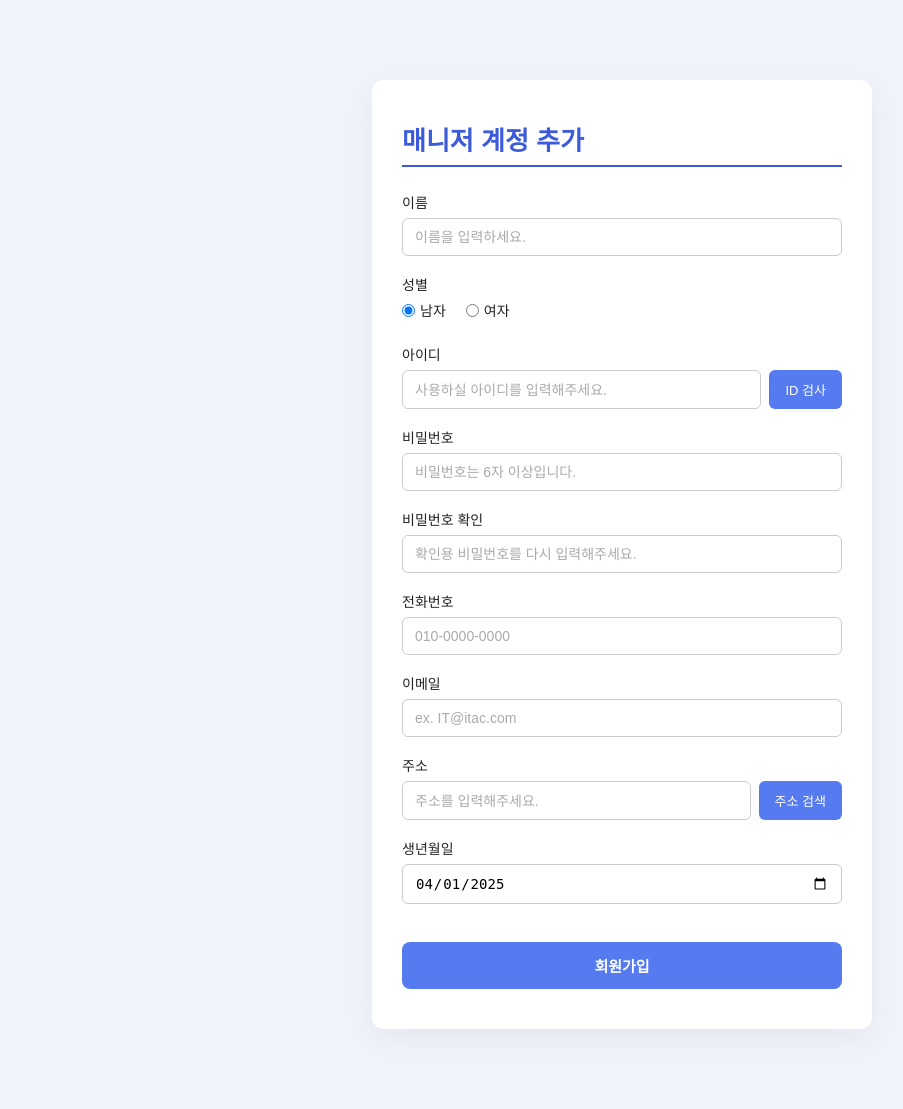
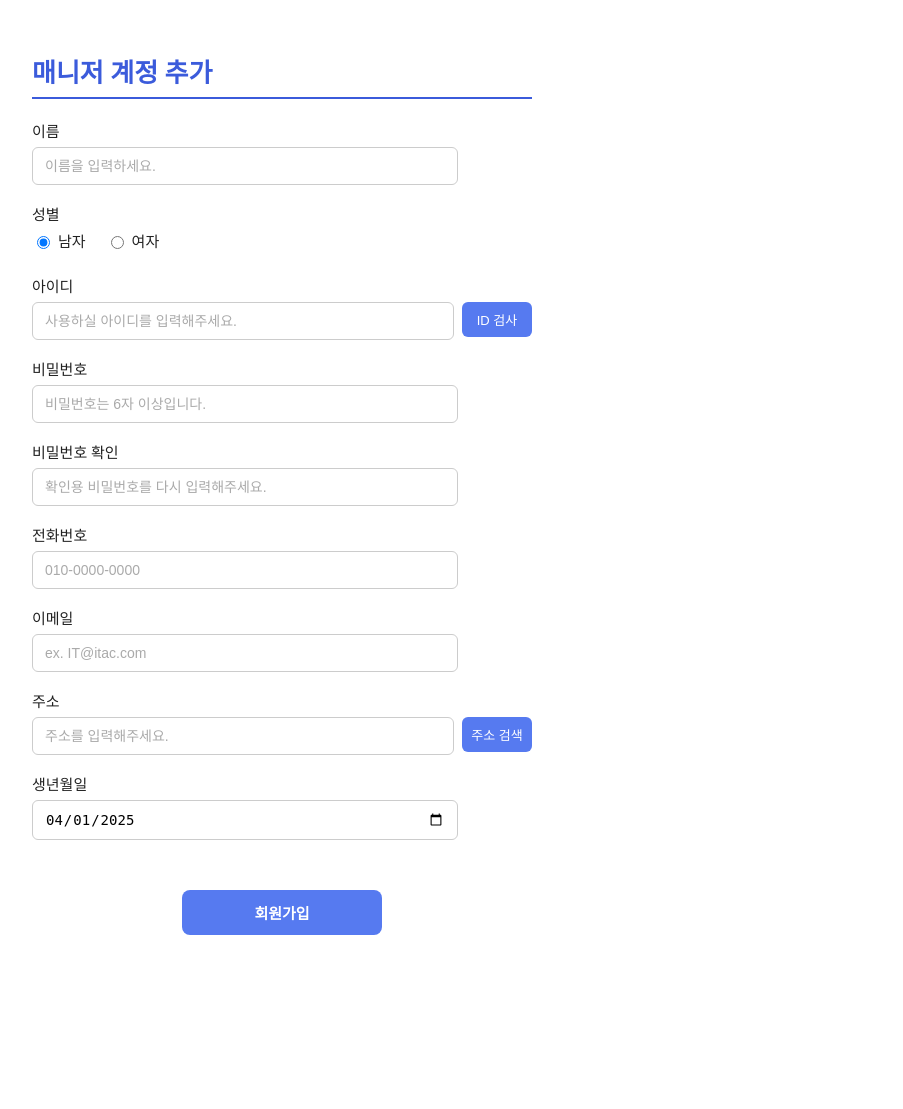
Before and after one commit to ddozero/Academic-Management-Program, a Java web app: page /server/memberJoin.jsp in a window 1280 px wide. Shown: the whole page, without its empty margins (18-921 px from the left). After the commit the page ends 935 px from the top, so only its background shows below. Run offline with Tomcat 11, a stand-in JSP engine, Linux system fonts and the light colour scheme.

Commit message:
회원가입 css수정 - 도영

```diff
--- a/semi2_AcademicManage/src/main/webapp/server/memberJoin.jsp
+++ b/semi2_AcademicManage/src/main/webapp/server/memberJoin.jsp
@@ -5,32 +5,30 @@
 <meta charset="UTF-8">
 <title>회원가입</title>
 <style>
-  * {
-    box-sizing: border-box;
-    margin: 0;
-    padding: 0;
-  }
 
-  body {
-    font-family: 'Noto Sans KR', sans-serif;
-    background-color: #f0f3fa;
-  }
+body{
+	margin: 0px;
+    padding: 0px;
+}
+
+.join-title{
+	width : 500px;
+}
+
+.join-title h2{
+    font-size: 26px;
+    color: #3b5bdb;
+    border-bottom: 2px solid #3b5bdb;
+    padding-bottom: 8px;
+}
 
   .join-wrapper {
     max-width: 500px;
-    margin: 80px auto;
-    padding: 40px 30px;
+    padding-left: 50px;
+    padding-right: 50px;
+    padding-top: 30px;
+    padding-bottom : 30px;
     background-color: #fff;
-    border-radius: 12px;
-    box-shadow: 0 10px 30px rgba(0, 0, 0, 0.05);
-  }
-
-  h2 {
-    font-size: 26px;
-    color: #3b5bdb;
-    margin-bottom: 25px;
-    border-bottom: 2px solid #3b5bdb;
-    padding-bottom: 8px;
   }
 
   .form-group {
@@ -41,7 +39,7 @@
     display: block;
     font-weight: 500;
     margin-bottom: 6px;
-    font-size: 14px;
+    font-size: 15px;
     color: #222;
   }
 
@@ -49,7 +47,7 @@
   input[type="password"],
   input[type="email"],
   input[type="date"] {
-    width: 100%;
+    width: 80%;
     padding: 10px 12px;
     border: 1px solid #ccc;
     border-radius: 6px;
@@ -71,7 +69,8 @@
   }
 
   .inline-group button {
-    padding: 10px 16px;
+  	width : 70px;
+  	height : 35px;
     background-color: #567AF0;
     color: #fff;
     font-size: 13px;
@@ -86,8 +85,10 @@
   }
 
   .submit-btn {
-    width: 100%;
-    padding: 13px;
+   display: block;
+    margin: 20px auto;
+    width:200px;
+    height : 45px;
     background-color: #567AF0;
     border: none;
     border-radius: 8px;
@@ -95,12 +96,13 @@
     font-size: 15px;
     font-weight: bold;
     cursor: pointer;
-    margin-top: 20px;
+    margin-top: 50px;
   }
 
   .submit-btn:hover {
     background-color: #3b5bdb;
   }
+
   .inline-radio {
   display: flex;
   gap: 20px;
@@ -192,7 +194,8 @@
 </head>
 <% String mem = request.getParameter("mem"); %>
 <body>
-	<div class="join-wrapper">
+<div class="join-wrapper">
+	<div class ="join-title">
 	<%if("0".equals(mem)){
 		%>
 		<h2>회원가입</h2>
@@ -203,6 +206,7 @@
 		<%
 	}
 	%>
+	</div>
 		<form name="mj" action="memberJoin_ok.jsp" method="post" onsubmit="return valid()">
 
 
```
